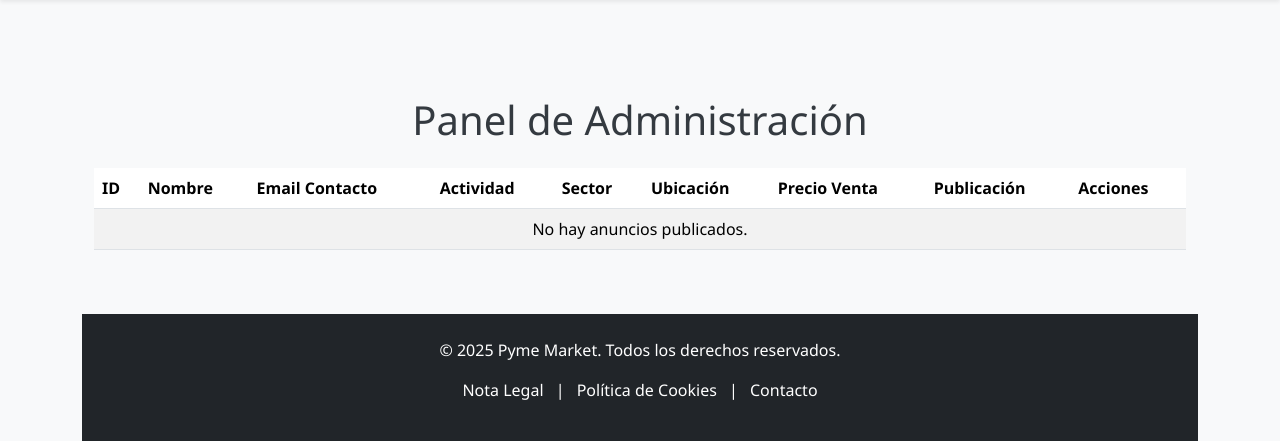
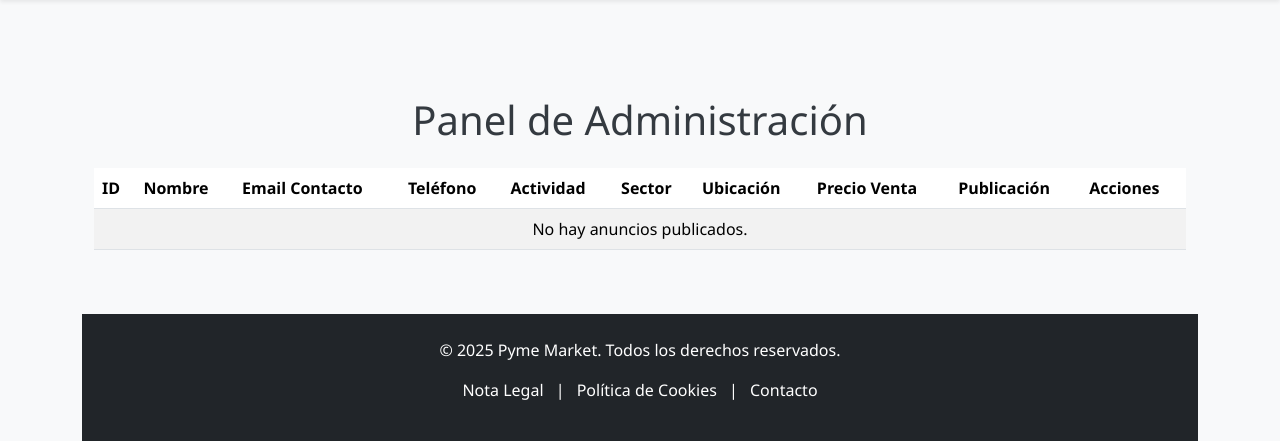
Before and after one commit to AC-Partners/compraventa-postgres, a Flask app: page /admin in a window 1280 px wide. Shown: the part 102-543 px from the top of the page. Run offline with Flask 3, Linux system fonts and the light colour scheme; data that the repository does not hold is empty; some libraries are stand-ins or nearby versions.

Commit message:
Update admin.html

```diff
--- a/templates/admin.html
+++ b/templates/admin.html
@@ -22,6 +22,7 @@
                         <th>ID</th>
                         <th>Nombre</th>
                         <th>Email Contacto</th>
+                        <th>Teléfono</th> {# Nueva columna para el teléfono #}
                         <th>Actividad</th>
                         <th>Sector</th>
                         <th>Ubicación</th>
@@ -36,6 +37,7 @@
                         <td>{{ empresa.id }}</td>
                         <td>{{ empresa.nombre }}</td>
                         <td>{{ empresa.email_contacto }}</td>
+                        <td>{{ empresa.telefono or 'N/A' }}</td> {# Muestra el teléfono, o 'N/A' si no existe #}
                         <td>{{ empresa.actividad }}</td>
                         <td>{{ empresa.sector }}</td>
                         <td>{{ empresa.ubicacion }}, {{ empresa.pais }}</td>
@@ -52,7 +54,7 @@
                     </tr>
                     {% else %}
                     <tr>
-                        <td colspan="9" class="text-center">No hay anuncios publicados.</td>
+                        <td colspan="10" class="text-center">No hay anuncios publicados.</td> {# Ajustado el colspan #}
                     </tr>
                     {% endfor %}
                 </tbody>
```
